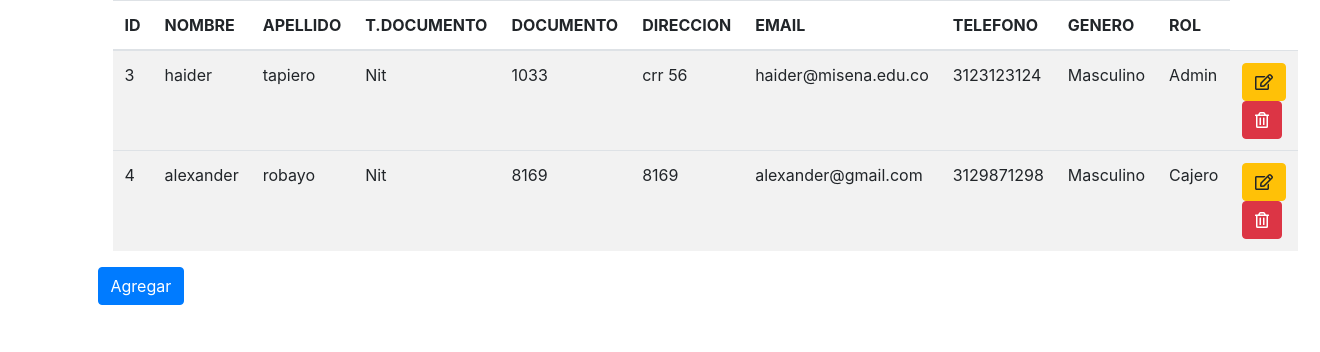
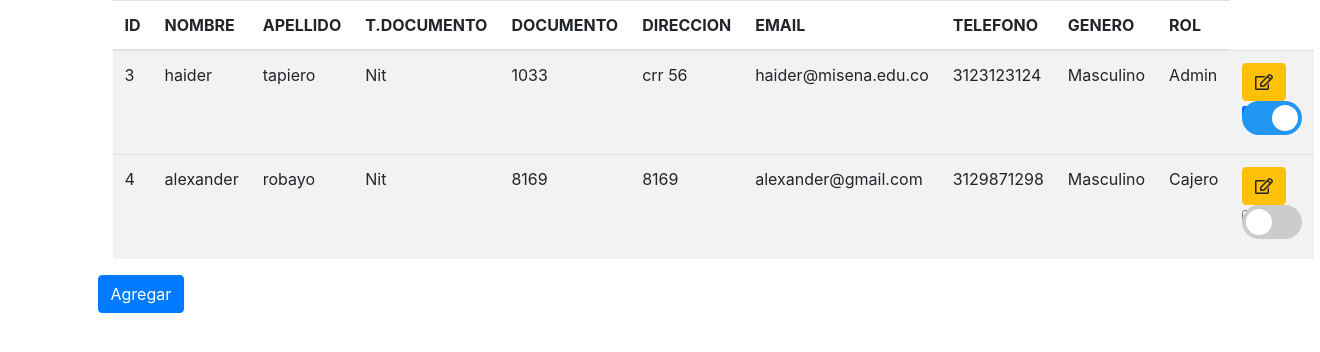
Before and after one commit to Haider99Tapiero/Proyecto-MSP, a PHP site: page /Personal/Admin/Empleados-crear.php in a window 1320 px wide. Shown: the part 56-408 px from the top of the page. Run offline with PHP 8.4, Linux system fonts and the light colour scheme; data comes from the database, SQL or seed files in the repository; some libraries are stand-ins or nearby versions.

Commit message:
se agrego la funcion de activar y desactivar empleados

```diff
--- a/Personal/Admin/Empleados-crear-neg.php
+++ b/Personal/Admin/Empleados-crear-neg.php
@@ -17,6 +17,7 @@
         $contrasena = $_POST["contrasena"];
         $selecrol = $_POST["selecrol"];
         $selecgenero = $_POST["selecgenero"];
+        $estado = "1";
 
         $cont="0";
 
@@ -39,8 +40,8 @@
 
             // INSERTAR DATOS //////////////////////////////////////////////////////////////
 
-            $sql2 = "INSERT INTO empleados (nombre, apellido, documento, direccion, email, telefono, contrasena, tipodocumento_idtipodocumento, genero_idgenero, roles_idroles)
-            VALUES ('$nombre','$apellido','$documento','$direccion','$email','$telefono','$contrasena','$selectipodoc','$selecgenero','$selecrol')";
+            $sql2 = "INSERT INTO empleados (nombre, apellido, documento, direccion, email, telefono, contrasena, tipodocumento_idtipodocumento, genero_idgenero, roles_idroles, estado_idestado)
+            VALUES ('$nombre','$apellido','$documento','$direccion','$email','$telefono','$contrasena','$selectipodoc','$selecgenero','$selecrol','$estado')";
 
             if (!$result2 = $db->query($sql2)){
                     die('No hace insercion a la tabla ['.$db->error.']');
--- a/Personal/Admin/Empleados-crear.php
+++ b/Personal/Admin/Empleados-crear.php
@@ -19,6 +19,62 @@
             margin: 0 auto;
             width: 50%;
         }
+
+.switch {
+  position: relative;
+  display: inline-block;
+  width: 60px;
+  height: 34px;
+}
+
+.slider {
+  position: absolute;
+  cursor: pointer;
+  top: 0;
+  left: 0;
+  right: 0;
+  bottom: 0;
+  background-color: #ccc;
+  -webkit-transition: .4s;
+  transition: .4s;
+}
+
+.slider:before {
+  position: absolute;
+  content: "";
+  height: 26px;
+  width: 26px;
+  left: 4px;
+  bottom: 4px;
+  background-color: white;
+  -webkit-transition: .4s;
+  transition: .4s;
+}
+
+input:checked + .slider {
+  background-color: #2196F3;
+}
+
+input:focus + .slider {
+  box-shadow: 0 0 1px #2196F3;
+}
+
+input:checked + .slider:before {
+  -webkit-transform: translateX(26px);
+  -ms-transform: translateX(26px);
+  transform: translateX(26px);
+}
+
+/* Rounded sliders */
+.slider.round {
+  border-radius: 34px;
+}
+
+.slider.round:before {
+  border-radius: 50%;
+}
+
+
     </style>
 </head>
 <body>
@@ -69,6 +125,7 @@
                             $TTelefono=stripslashes($row["telefono"]);
                             $GGenero=stripslashes($row["genero_idgenero"]);
                             $RRol=stripslashes($row["roles_idroles"]);
+                            $EEstado=stripslashes($row["estado_idestado"]);
 
                             $sql2 ="SELECT * FROM tipodocumento WHERE idtipodocumento = '$TTDocumento'";
 
@@ -114,14 +171,25 @@
                                 echo"<td>$TTelefono</td>";
                                 echo"<td>$DDesGenero</td>";
                                 echo"<td>$DDesRol</td>";
-                                echo"<td>
-                                    <a href='Empleados-eliminar.php?idemple=".$IIdEmple."' class='btn btn-warning'>
-                                        <i class='far fa-edit'></i>
-                                    </a>
-                                    <button type='button' class='btn btn-danger EliminarEmple' value='".$IIdEmple."'>
-                                        <i class='far fa-trash-alt'></i>
-                                    </button>
-                                    </td>";
+                                echo"<td>";
+	                                echo"<a href='Empleados-eliminar.php?idemple=".$IIdEmple."' class='btn btn-warning'>
+	                                        <i class='far fa-edit'></i>
+	                                    </a>";
+
+	                            if ($EEstado == 1) {
+	                            	// ESTADO ACTIVO
+	                            	echo"<label class='switch'>
+											<input class='estado' type='checkbox' checked  value='".$IIdEmple."'>
+											<span class='slider round'></span>
+										</label>";
+	                            }elseif ($EEstado == 2) {
+	                            	// ESTADO INACTIVO
+	                            	echo"<label class='switch'>
+											<input class='estado' type='checkbox' value='".$IIdEmple."'>
+											<span class='slider round'></span>
+										</label>";
+	                            }
+                                echo"</td>";
                             echo"<tr>";
 	                    }
 	                }
@@ -250,12 +318,6 @@
 							</select>
 						</div>
 						<div class="form-group">
-							<label>
-						      	<input id="checkValue" name="checkbox" type="checkbox" />
-						      	<span class="slider"></span>
-						    </label>
-						</div>
-						<div class="form-group">
                     		<input type="button" name="Guardar" id="Guardar" value="Guardar" class="btn btn-success">
                 		</div>
                         <div class="form-group">
@@ -270,7 +332,40 @@
 
 	<script>
 		$(document).ready(function() {
-			// GUARDAR EL PLATO
+			// ESTADO DEL EMPLEADO
+			$(".estado").change(function(){
+				var idemple = $(this).val();
+				var estado;
+				if ($(this).prop("checked")) {
+	        		estado = 1;
+				}
+				else{
+					estado = 2;
+				}
+
+				$.ajax({
+	                url:"Empleados-estado-neg.php",
+	                method:"POST",
+	                data:{idemple:idemple, estado:estado},
+	                cache:"false",
+	                beforeSend:function() {
+
+	                },
+	                success:function(data) {
+	                    var datos = $.parseJSON(data);
+	                    // SI
+	                    if (datos.status == "1") {
+	                        location.reload();
+	                    }
+	                    // NO
+	                    else if (datos.status == "2") {
+	                        $("#resulteliminar").html("<div class='alert alert-dismissible alert-danger'><button type='button' class='close' data-dismiss='alert'>&times;</button>!No se pudo cambiar el estado¡</div>");
+	                    }
+	                }
+	            });
+	    	});
+			// FIN ESTADO EMPLEADO
+			// GUARDAR EL EMPLEADO
 	        $('#Guardar').click(function(){
 	            var nombre = $('#nombre').val();
 	            var apellido = $('#apellido').val();
@@ -327,37 +422,7 @@
 	            };
 
 	        });
-	    	// FIN GUARDAR EL PLATO
-	    	// ELIMINAR PLATO
-	        $('.EliminarEmple').click(function(){
-	            var idemple = $('.EliminarEmple').val();
-
-	            $.ajax({
-	                url:"Empleados-eliminar.php",
-	                method:"POST",
-	                data:{idemple:idemple},
-	                cache:"false",
-	                beforeSend:function() {
-
-	                },
-	                success:function(data) {
-	                    var datos = $.parseJSON(data);
-	                    // SI
-	                    if (datos.status == "1") {
-
-	                        $("#resulteliminar").html("<div class='alert alert-dismissible alert-danger'><button type='button' class='close' data-dismiss='alert'>&times;</button>!Eliminado con exito¡</div>");
-	                        location.reload();
-
-
-	                    }
-	                    // NO
-	                    else if (datos.status == "2") {
-	                        $("#resulteliminar").html("<div class='alert alert-dismissible alert-danger'><button type='button' class='close' data-dismiss='alert'>&times;</button>!Error al eliminar el empleado</div>");
-	                    }
-	                }
-	            });
-	        });
-	    	// FIN ELIMINAR PLATO
+	    	// FIN GUARDAR EL EMPLEADO
 	    });
 	</script>
 
```
Also changed, not shown: Personal/Admin/Empleados-estado-neg.php (added, +25 -0 lines).
